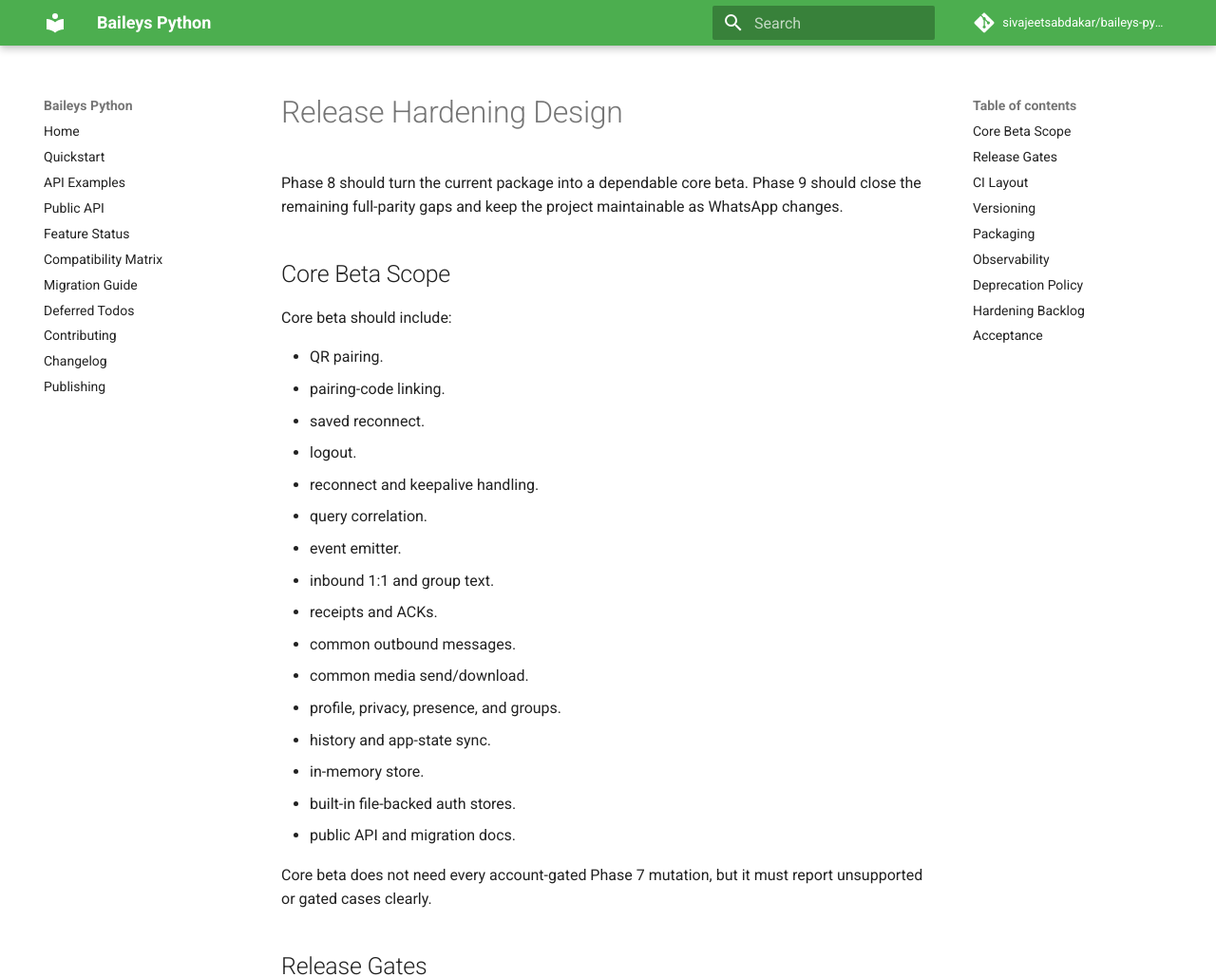
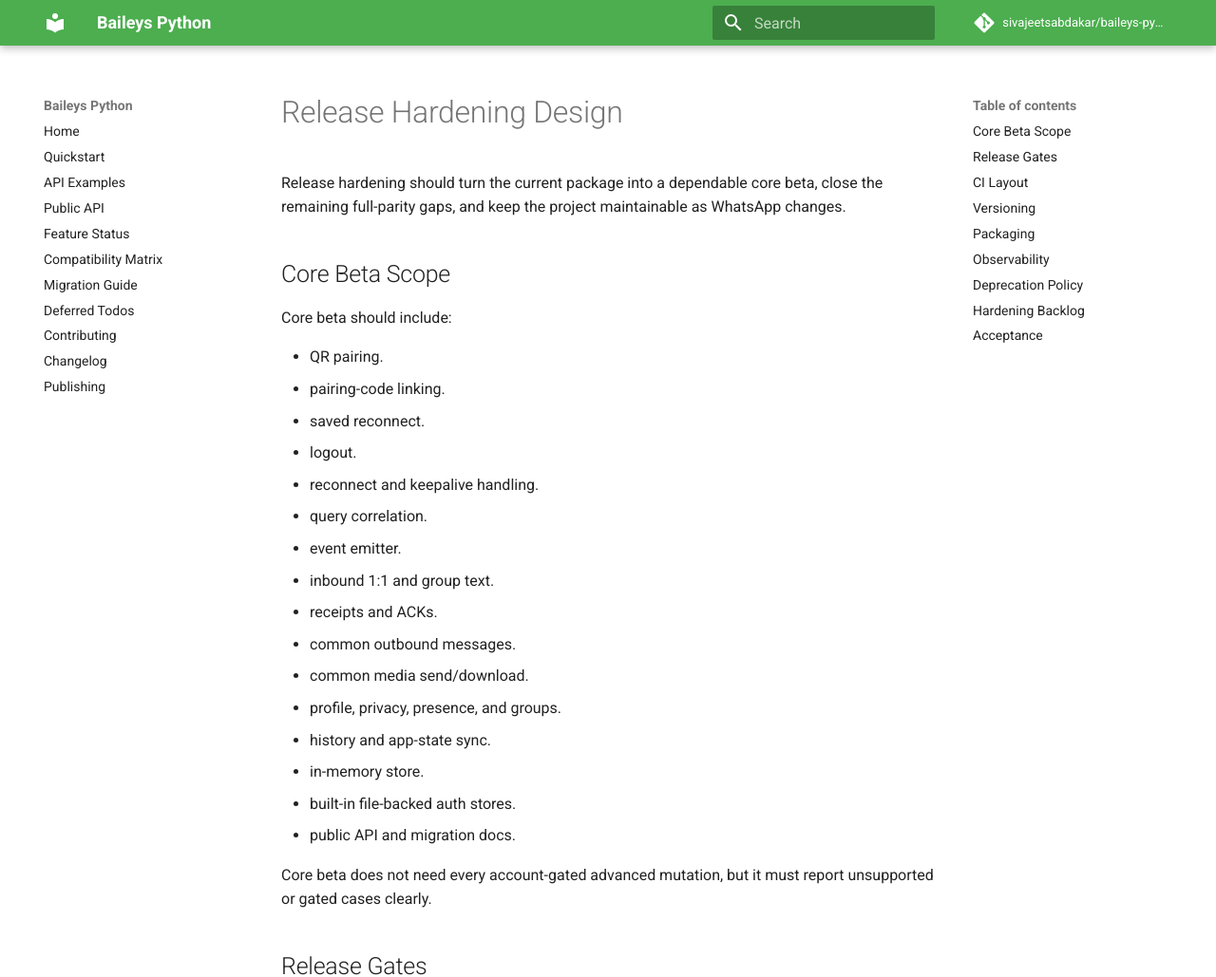
Before and after one commit to sivajeetsabdakar/baileys-python, an MkDocs documentation site: the page built from docs/release-hardening-design.md, in a window 1280 px wide and 1400 px high. Shown: the top 1029 px of the window at 95% size. Built offline with MkDocs 1.6.1 and Material for MkDocs 9.7.7, drawn with Linux system fonts in a browser that asks for light colours; comment, search, counter and statistics services are not loaded; some of the changed text lies outside the part shown.

Commit message:
Remove phase wording from public docs

```diff
--- a/docs/release-hardening-design.md
+++ b/docs/release-hardening-design.md
@@ -1,8 +1,8 @@
 # Release Hardening Design
 
-Phase 8 should turn the current package into a dependable core beta. Phase 9
-should close the remaining full-parity gaps and keep the project maintainable
-as WhatsApp changes.
+Release hardening should turn the current package into a dependable core beta,
+close the remaining full-parity gaps, and keep the project maintainable as
+WhatsApp changes.
 
 ## Core Beta Scope
 
@@ -25,7 +25,7 @@
 - built-in file-backed auth stores.
 - public API and migration docs.
 
-Core beta does not need every account-gated Phase 7 mutation, but it must
+Core beta does not need every account-gated advanced mutation, but it must
 report unsupported or gated cases clearly.
 
 ## Release Gates
@@ -66,7 +66,7 @@
 - `0.1.0a1`: public README and documentation refresh.
 - `0.1.0b0`: core beta with release gates passing.
 - `0.1.x`: compatibility fixes and additional live proof.
-- `0.2.0`: durable storage adapters and broader Phase 7 proof.
+- `0.2.0`: durable storage adapters and broader advanced-surface proof.
 
 Do not mark a parity area as complete only because the method exists. Use the
 compatibility matrix status rules.
@@ -117,12 +117,8 @@
 
 ## Hardening Backlog
 
-Phase 8:
-
 - code hardening complete; keep release evidence current while preparing beta
   candidates.
-
-Phase 9:
 
 - implementation hardening complete; keep `scripts/release_status.py --check`
   green.
```
Also changed, not shown: docs/compatibility-matrix.md (+3 -3 lines), docs/feature-status.md (+1 -1 lines), docs/public-api.md (+2 -2 lines), docs/release-checklist.md (+1 -1 lines).
